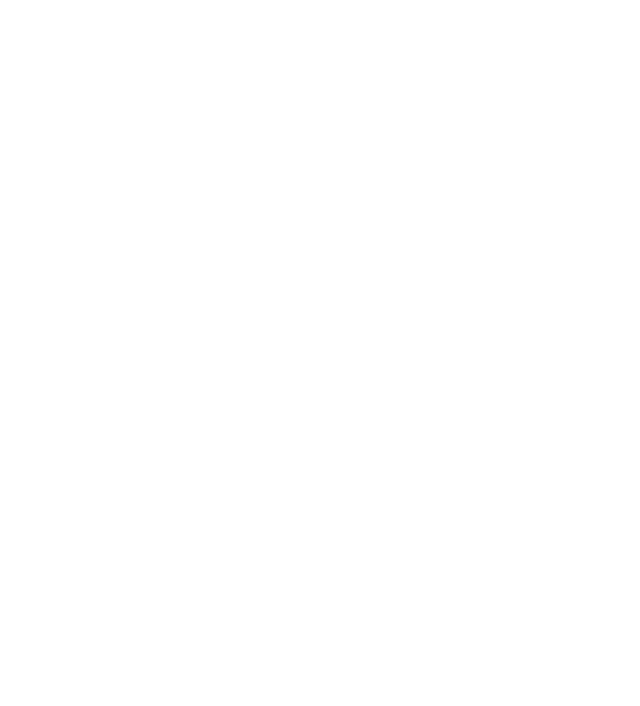
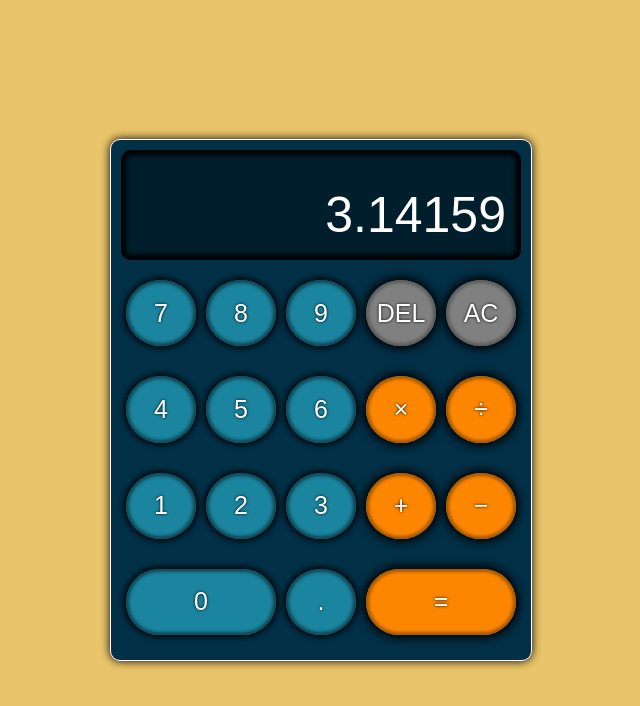
Before and after one commit to crono32/calculator, a plain HTML site: page index.html in a window 1280 px wide. Shown: the whole page, without its empty margins (319-959 px from the left). Drawn offline with Linux system fonts and the light colour scheme; a web font is replaced by a local one.

Commit message:
Create calculator design

```diff
--- a/index.html
+++ b/index.html
@@ -6,8 +6,21 @@
     <meta name="viewport" content="width=device-width, initial-scale=1.0" />
     <title>Calculator</title>
     <link rel="stylesheet" href="style.css" />
+    <link rel="preconnect" href="https://fonts.gstatic.com" />
+    <link
+      href="https://fonts.googleapis.com/css2?family=KoHo&display=swap"
+      rel="stylesheet"
+    />
   </head>
   <body>
+    <div id="calculator">
+      <div id="screen">
+        <p>3.14159</p>
+      </div>
+      <div id="buttons">
+        <!-- <button id="btn-0"></button> -->
+      </div>
+    </div>
     <script src="main.js"></script>
   </body>
 </html>
--- a/main.js
+++ b/main.js
@@ -22,15 +22,46 @@ function operate(operator, a, b) {
   switch (operator) {
     case "+":
       return add(a, b);
-      break;
     case "-":
       return subtract(a, b);
-      break;
     case "*":
       return multiply(a, b);
-      break;
     case "/":
       return divide(a, b);
-      break;
   }
 }
+
+function createButton(id, gridArea, text) {
+  let btn = document.createElement("button");
+  btn.id = id;
+  btn.style.gridArea = gridArea;
+  btn.textContent = text;
+  return btn;
+}
+
+const buttons = document.querySelector("#buttons");
+let nums = [
+  "zero",
+  "one",
+  "two",
+  "three",
+  "four",
+  "five",
+  "six",
+  "seven",
+  "eight",
+  "nine",
+];
+for (let i = 0; i < 10; i++) {
+  let id = `btn-${i}`;
+  let gridArea = `${nums[i]}`;
+  buttons.appendChild(createButton(id, gridArea, `${i}`));
+}
+buttons.appendChild(createButton("btn-del", "del", "DEL"));
+buttons.appendChild(createButton("btn-ac", "ac", "AC"));
+buttons.appendChild(createButton("btn-multiply", "multiply", "×"));
+buttons.appendChild(createButton("btn-divide", "divide", "÷"));
+buttons.appendChild(createButton("btn-add", "add", "+"));
+buttons.appendChild(createButton("btn-subtract", "subtract", "−"));
+buttons.appendChild(createButton("btn-equals", "equals", "="));
+buttons.appendChild(createButton("btn-decimalPoint", "decimalPoint", "."));
--- a/style.css
+++ b/style.css
@@ -0,0 +1,257 @@
+/* http://meyerweb.com/eric/tools/css/reset/
+   v2.0 | 20110126
+   License: none (public domain)
+*/
+
+html,
+body,
+div,
+span,
+applet,
+object,
+iframe,
+h1,
+h2,
+h3,
+h4,
+h5,
+h6,
+p,
+blockquote,
+pre,
+a,
+abbr,
+acronym,
+address,
+big,
+cite,
+code,
+del,
+dfn,
+em,
+img,
+ins,
+kbd,
+q,
+s,
+samp,
+small,
+strike,
+strong,
+sub,
+sup,
+tt,
+var,
+b,
+u,
+i,
+center,
+dl,
+dt,
+dd,
+ol,
+ul,
+li,
+fieldset,
+form,
+label,
+legend,
+table,
+caption,
+tbody,
+tfoot,
+thead,
+tr,
+th,
+td,
+article,
+aside,
+canvas,
+details,
+embed,
+figure,
+figcaption,
+footer,
+header,
+hgroup,
+menu,
+nav,
+output,
+ruby,
+section,
+summary,
+time,
+mark,
+audio,
+video {
+  margin: 0;
+  padding: 0;
+  border: 0;
+  font-size: 100%;
+  font: inherit;
+  vertical-align: baseline;
+}
+/* HTML5 display-role reset for older browsers */
+article,
+aside,
+details,
+figcaption,
+figure,
+footer,
+header,
+hgroup,
+menu,
+nav,
+section {
+  display: block;
+}
+body {
+  line-height: 1;
+}
+ol,
+ul {
+  list-style: none;
+}
+blockquote,
+q {
+  quotes: none;
+}
+blockquote:before,
+blockquote:after,
+q:before,
+q:after {
+  content: "";
+  content: none;
+}
+table {
+  border-collapse: collapse;
+  border-spacing: 0;
+}
+
+html,
+body {
+  height: 100%;
+}
+
+body {
+  background-color: #e9c46a;
+  display: flex;
+  justify-content: center;
+  align-items: center;
+  font-family: "KoHo", sans-serif;
+}
+
+#calculator {
+  width: 400px;
+  height: 500px;
+  background: #023047;
+  border-radius: 10px;
+  display: flex;
+  flex-direction: column;
+  align-items: center;
+  padding: 10px;
+  box-shadow: 0 0 10px #000000;
+  border: 1px solid #ffffff;
+}
+
+#screen {
+  width: 100%;
+  height: 110px;
+  margin-bottom: 5px;
+  display: flex;
+  flex-direction: column;
+  justify-content: center;
+  color: white;
+  text-align: right;
+  font-size: 50px;
+  background-color: #011e2c;
+  box-shadow: inset 0 0 5px 5px black;
+  border-radius: 10px;
+}
+
+#screen p {
+  position: relative;
+  top: 10px;
+  margin: auto 15px;
+}
+
+#buttons {
+  width: 100%;
+  height: 100px;
+  flex-grow: 1;
+  display: grid;
+  grid-template-columns: repeat(5, 1fr);
+  grid-template-rows: repeat(4, 1fr);
+  grid-template-areas:
+    "seven eight nine del ac"
+    "four five six multiply divide"
+    "one two three add subtract"
+    "zero zero decimalPoint equals equals";
+}
+
+button {
+  color: white;
+  text-shadow: 0 0 3px black;
+  font-size: 25px;
+  border: none;
+  margin: 15px 5px;
+  border-radius: 50%;
+  background-color: #1b849e;
+  box-shadow: 0 0 6px 2px black, inset 0 0 3px 3px #0e4b5a;
+}
+
+button:hover {
+  animation-name: hover;
+  animation-duration: 150ms;
+  animation-timing-function: linear;
+  animation-fill-mode: forwards;
+}
+
+@keyframes hover {
+  0% {
+    box-shadow: 0 0 10px 3px black;
+  }
+  100% {
+    box-shadow: 0 0 10px 3px black,
+      inset 0 0 100px 100px rgba(255, 255, 255, 0.2);
+  }
+}
+
+button:active {
+  animation-name: press;
+  animation-duration: 50ms;
+  animation-timing-function: ease-out;
+  animation-fill-mode: forwards;
+}
+
+@keyframes press {
+  0% {
+    box-shadow: 0 0 10px 3px black,
+      inset 0 0 100px 100px rgba(255, 255, 255, 0.2);
+  }
+  100% {
+    transform: scale(0.95);
+    box-shadow: inset 0 0 2px 1px black,
+      inset 0 0 100px 100px rgba(0, 0, 0, 0.2);
+  }
+}
+
+#btn-0,
+#btn-equals {
+  border-radius: 40px;
+}
+
+#btn-multiply,
+#btn-divide,
+#btn-add,
+#btn-subtract,
+#btn-equals {
+  box-shadow: 0 0 10px 3px black, inset 0 0 3px 3px #a75900;
+  background-color: #fc8600;
+}
+
+#btn-del,
+#btn-ac {
+  background-color: gray;
+  box-shadow: 0 0 10px 3px black, inset 0 0 3px 3px rgb(94, 94, 94);
+}
```
